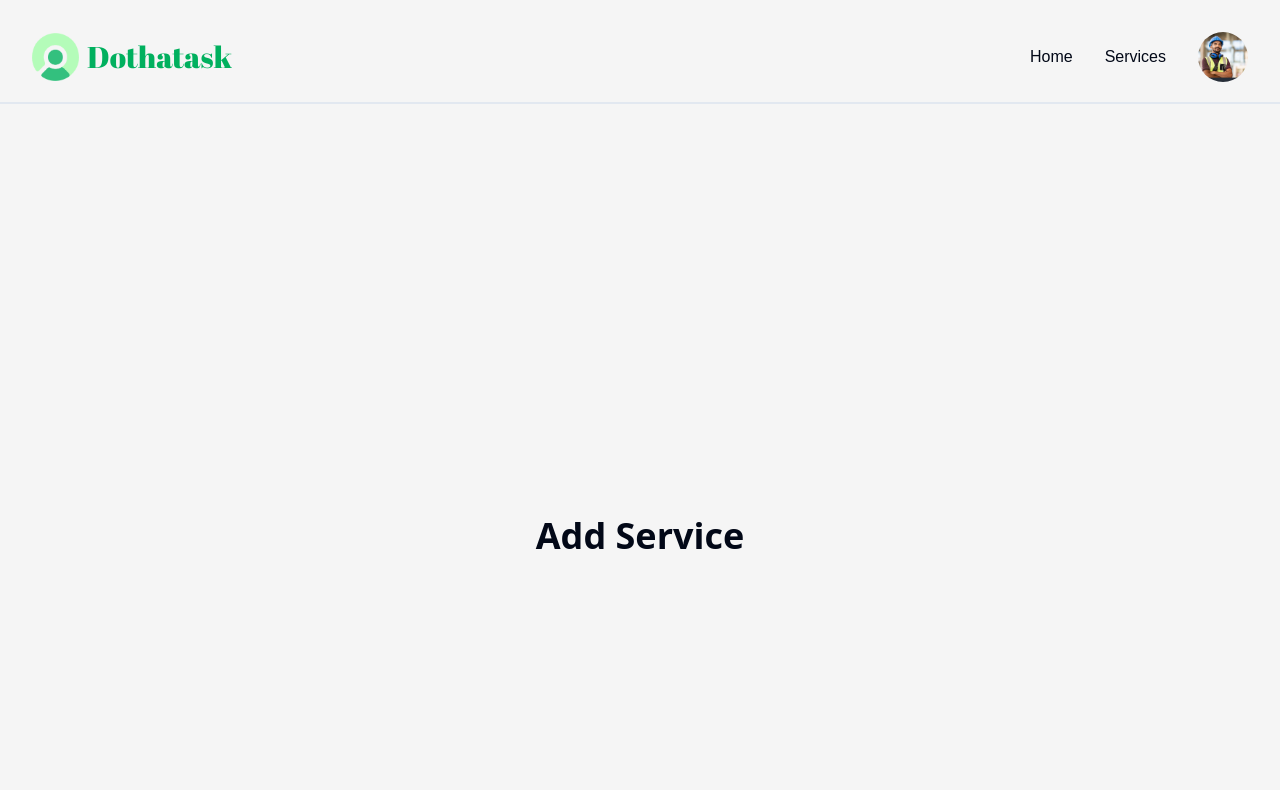
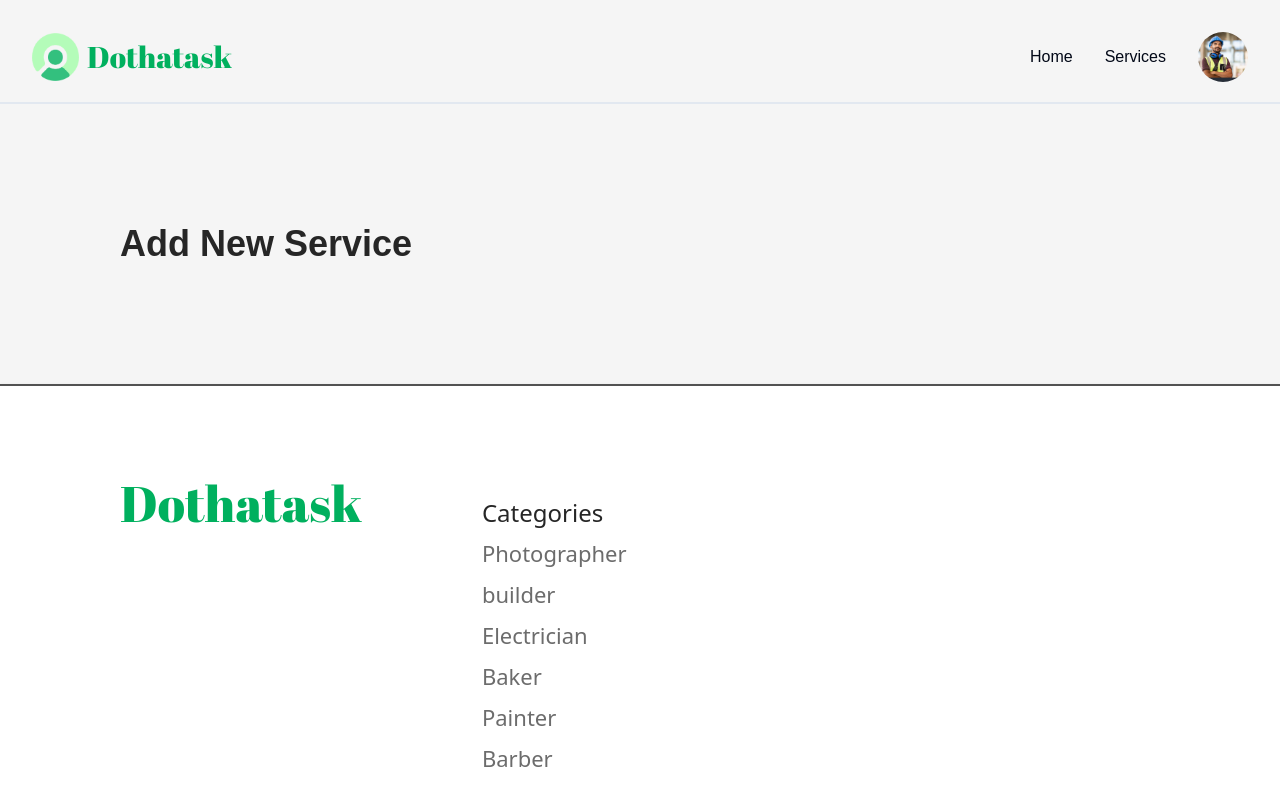
Before and after one commit to OthmanSALAHI/frontend-dothatask, a React (Vite) app: page /add-service in a window 1280 px wide. Shown: the top 790 px of the page. Built offline with nearby package versions, Linux system fonts and the light colour scheme.

Commit message:
Update AddService component styling

```diff
--- a/src/components/pages/AddService.jsx
+++ b/src/components/pages/AddService.jsx
@@ -3,8 +3,8 @@ import React from 'react'
 function AddService() {
   return (
     <div className='relative'>
-        <div className='flex justify-center items-center h-[100vh]'>
-            <h1 className='text-4xl font-bold text-center'>Add Service</h1>
+        <div className='m-[120px]'>
+            <div className="text-neutral-800 md:text-4xl text-md font-bold font-ubuntu" >Add New Service</div>
         </div>
     </div>
   )
```
